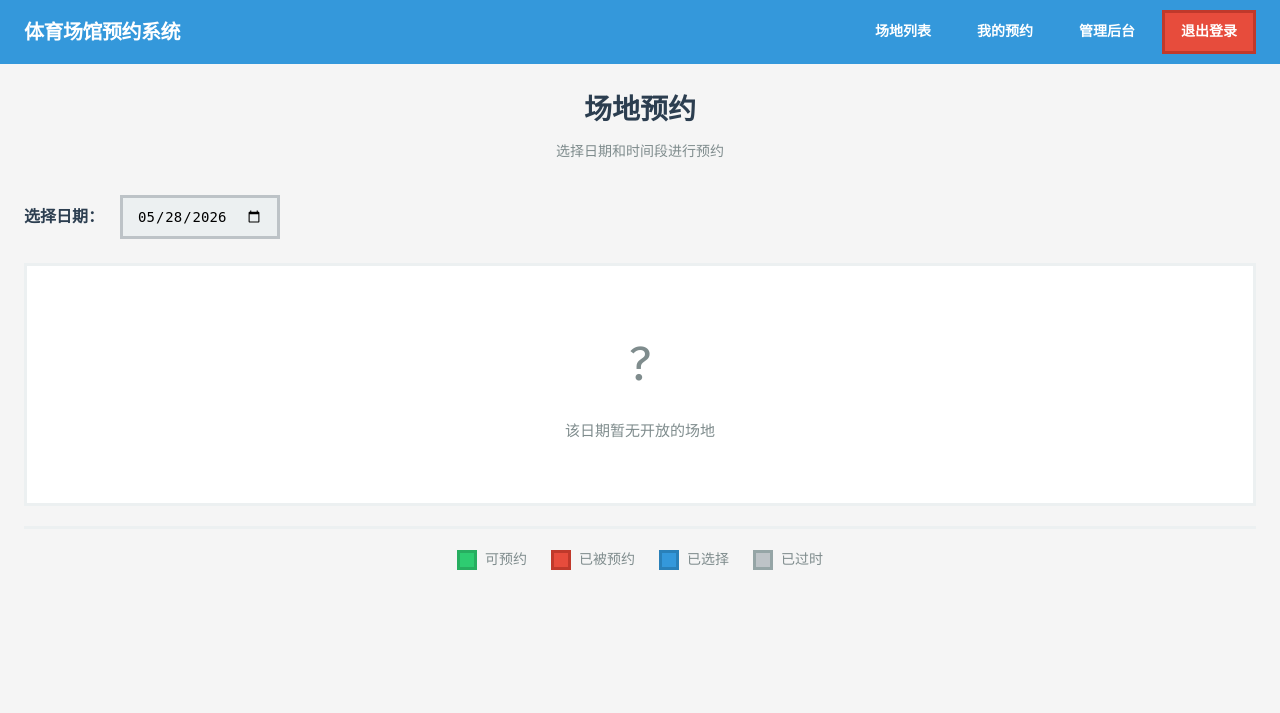
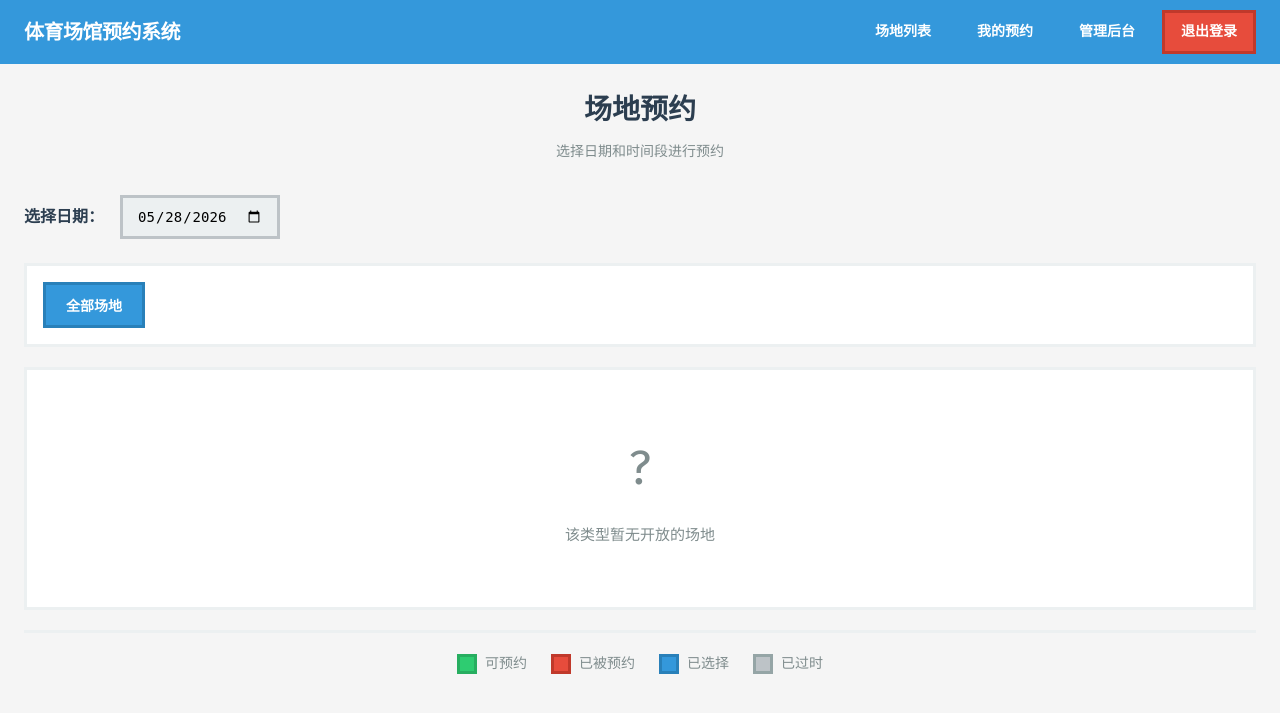
Before and after one commit to BatJack/StaduimBookingSystem, a Django app: page /courts/ in a window 1280 px wide. Shown: the top 713 px of the page. Run offline with Django 5.2, Linux system fonts and the light colour scheme; a user stored in the database is signed in; data comes from the database, SQL or seed files in the repository; tables that the repository leaves empty hold one stand-in row (values such as "Sample post").

Commit message:
Add court type filter button. each button for one court type

```diff
--- a/booking/templates/booking/court_list.html
+++ b/booking/templates/booking/court_list.html
@@ -11,6 +11,10 @@
     <div class="date-selector">
         <label for="booking-date">选择日期：</label>
         <input type="date" id="booking-date" min="{{ today|date:'Y-m-d' }}" value="{{ today|date:'Y-m-d' }}">
+    </div>
+
+    <div id="court-type-filter" class="court-type-filter">
+        <button class="filter-btn active" data-type="all">全部场地</button>
     </div>
 
     <div id="booking-matrix-container">
@@ -72,6 +76,34 @@
     </div>
 
     <style>
+        .court-type-filter {
+            display: flex;
+            flex-wrap: wrap;
+            gap: 10px;
+            margin-bottom: 20px;
+            padding: 16px;
+            background: white;
+            border: 3px solid #ecf0f1;
+        }
+        .filter-btn {
+            padding: 10px 20px;
+            background: #ecf0f1;
+            color: #2c3e50;
+            border: 3px solid #bdc3c7;
+            border-radius: 0;
+            font-size: 14px;
+            font-weight: 600;
+            cursor: pointer;
+            transition: all 0.2s ease;
+        }
+        .filter-btn:hover {
+            background: #bdc3c7;
+        }
+        .filter-btn.active {
+            background: #3498db;
+            color: white;
+            border-color: #2980b9;
+        }
         .matrix-wrapper {
             background: white;
             border-radius: 0;
@@ -516,6 +548,7 @@
         let courtsData = [];
         let serverTime = null;
         let serverDate = null;
+        let currentFilterType = 'all';
         const isAdmin = {{ is_admin|yesno:"true,false" }};
         const adminBookingEditUrl = "{% url 'admin_booking_edit' 0 %}";
         const adminCourseBookingEditUrl = "{% url 'admin_course_booking_edit' 0 %}";
@@ -546,6 +579,39 @@
             return endMinutes <= currentMinutes;
         }
 
+        function updateFilterButtons() {
+            const filterContainer = document.getElementById('court-type-filter');
+            const typeSet = new Set();
+
+            courtsData.forEach(court => {
+                if (court.is_available && court.court_type_name) {
+                    typeSet.add(court.court_type_name);
+                }
+            });
+
+            let html = '<button class="filter-btn ' + (currentFilterType === 'all' ? 'active' : '') + '" data-type="all">全部场地</button>';
+
+            const sortedTypes = Array.from(typeSet).sort();
+            sortedTypes.forEach(type => {
+                const isActive = currentFilterType === type ? 'active' : '';
+                html += `<button class="filter-btn ${isActive}" data-type="${type}">${type}</button>`;
+            });
+
+            filterContainer.innerHTML = html;
+
+            filterContainer.querySelectorAll('.filter-btn').forEach(btn => {
+                btn.addEventListener('click', function() {
+                    filterContainer.querySelectorAll('.filter-btn').forEach(b => b.classList.remove('active'));
+                    this.classList.add('active');
+                    currentFilterType = this.dataset.type;
+                    selectedSlots = [];
+                    selectedCourtId = null;
+                    updateBookingSummary();
+                    renderMatrix(courtsData);
+                });
+            });
+        }
+
         function loadTimeSlots() {
             const dateInput = document.getElementById('booking-date');
             const selectedDate = dateInput.value;
@@ -555,6 +621,7 @@
             currentDate = selectedDate;
             selectedSlots = [];
             selectedCourtId = null;
+            currentFilterType = 'all';
             updateBookingSummary();
 
             const url = `{% url 'get_time_slots' %}?date=${selectedDate}`;
@@ -565,6 +632,7 @@
                     courtsData = data.courts || [];
                     serverTime = data.server_time || null;
                     serverDate = data.server_date || null;
+                    updateFilterButtons();
                     renderMatrix(courtsData);
                 })
                 .catch(error => {
@@ -582,16 +650,21 @@
                 return;
             }
 
-            const availableCourts = courts.filter(c => c.is_available);
-            if (availableCourts.length === 0) {
-                container.innerHTML = '<div class="no-availability"><div class="icon">?</div><p>该日期暂无开放的场地</p></div>';
+            let filteredCourts = courts.filter(c => c.is_available);
+
+            if (currentFilterType !== 'all') {
+                filteredCourts = filteredCourts.filter(c => c.court_type_name === currentFilterType);
+            }
+
+            if (filteredCourts.length === 0) {
+                container.innerHTML = '<div class="no-availability"><div class="icon">?</div><p>该类型暂无开放的场地</p></div>';
                 return;
             }
 
             const allTimeSlots = [];
             const timeSet = new Set();
 
-            availableCourts.forEach(court => {
+            filteredCourts.forEach(court => {
                 if (court.time_slots && court.time_slots.length > 0) {
                     court.time_slots.forEach(slot => {
                         const key = `${slot.start}-${slot.end}`;
@@ -624,8 +697,9 @@
 
             html += '<thead><tr>';
             html += '<th class="time-header">时间</th>';
-            availableCourts.forEach(court => {
-                html += `<th class="court-header">${court.name}</th>`;
+            filteredCourts.forEach(court => {
+                const courtNumber = court.court_number ? ` - ${court.court_number}` : '';
+                html += `<th class="court-header">${court.name}${courtNumber}</th>`;
             });
             html += '</tr></thead>';
 
@@ -636,7 +710,7 @@
                 html += '<tr>';
                 html += `<td>${slot.start}<br><span style="font-size:11px;color:#9ca3af">${slot.end}</span></td>`;
 
-                availableCourts.forEach(court => {
+                filteredCourts.forEach(court => {
                     const courtSlot = court.time_slots.find(s => s.start === slot.start && s.end === slot.end);
                     const isBooked = courtSlot ? courtSlot.is_booked : true;
                     let statusClass = isBooked ? 'booked' : 'available';
--- a/booking/views.py
+++ b/booking/views.py
@@ -515,6 +515,8 @@ def get_time_slots(request):
         court_data = {
             'id': court.id,
             'name': court.name,
+            'court_number': court.court_number,
+            'court_type_name': court.court_type.name if court.court_type else None,
             'description': court.description,
             'is_available': availability is not None,
             'start_time': availability.start_time.strftime('%H:%M') if availability else None,
```
